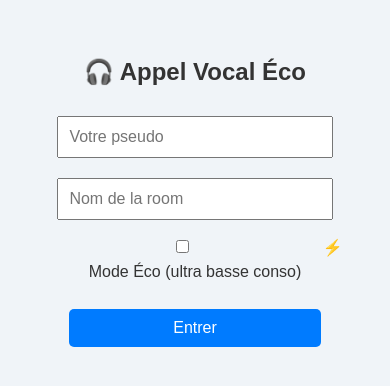
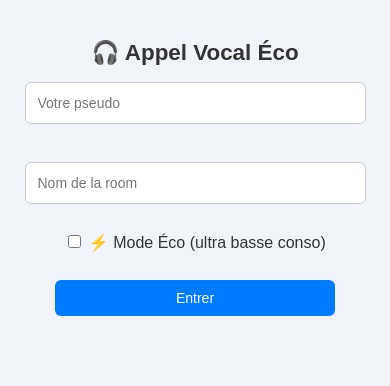
Before and after one commit to jack32q/jacall, a website: page public/index.html in a window 390 px wide. Drawn offline with Linux system fonts and the light colour scheme.

Commit message:
Update index.html

```diff
--- a/public/index.html
+++ b/public/index.html
@@ -2,30 +2,80 @@
 <html>
 <head>
   <meta charset="UTF-8">
+  <meta name="viewport" content="width=device-width, initial-scale=1.0, maximum-scale=1.0, user-scalable=no">
+
   <title>Connexion</title>
+
   <style>
     body {
     font-family: Arial, sans-serif;
     background: #f0f4f8;
     color: #333;
+    padding: 20px;
+    margin: 0;
     text-align: center;
-      padding: 30px;
   }
-    input, button {
-      padding: 10px;
+
+  h2 {
+    font-size: 1.8rem;
+    margin-bottom: 1rem;
+  }
+
+  input[type="text"] {
+    width: 90%;
+    max-width: 400px;
+    padding: 12px;
+    margin: 10px auto;
     font-size: 16px;
+    border: 1px solid #ccc;
+    border-radius: 6px;
+    display: block;
+  }
+
+  button {
+    display: inline-block;
     margin: 10px;
-      width: 80%;
-    }
-    button {
+    padding: 12px 24px;
+    font-size: 16px;
     background: #007bff;
     color: white;
     border: none;
-      border-radius: 5px;
+    border-radius: 6px;
+    cursor: pointer;
+    width: 80%;
+    max-width: 300px;
   }
+
   button:hover {
-      background: #0056b3;
+    background-color: #0056b3;
   }
+
+  #micStatus, #dataUsage {
+    font-size: 16px;
+    margin-top: 15px;
+    font-weight: bold;
+    color: #444;
+  }
+
+  @media (max-width: 600px) {
+    h2 {
+      font-size: 1.4rem;
+    }
+
+    button {
+      font-size: 14px;
+      padding: 10px 16px;
+    }
+
+    input[type="text"] {
+      font-size: 14px;
+    }
+
+    #micStatus, #dataUsage {
+      font-size: 14px;
+    }
+  }
+
   </style>
 </head>
 <body>
```
Lines whose indentation alone changed are shown as unchanged.
